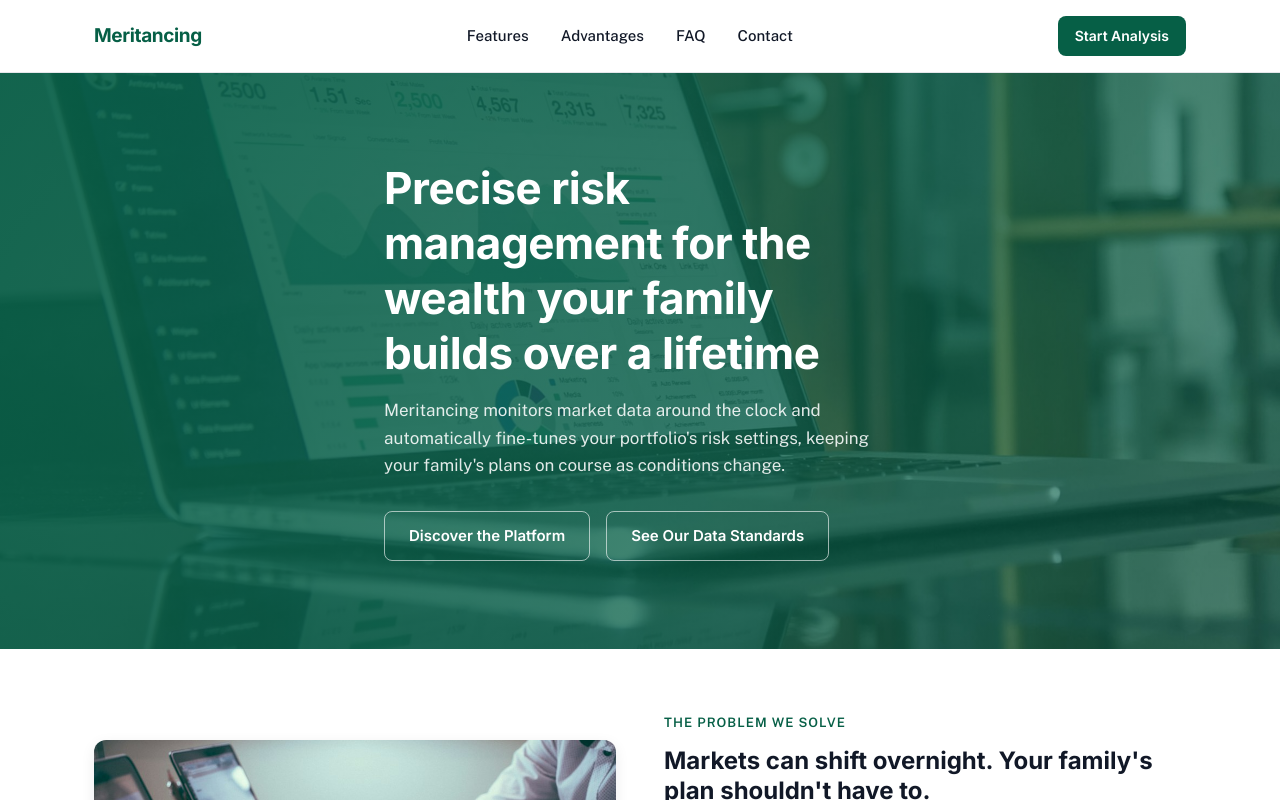
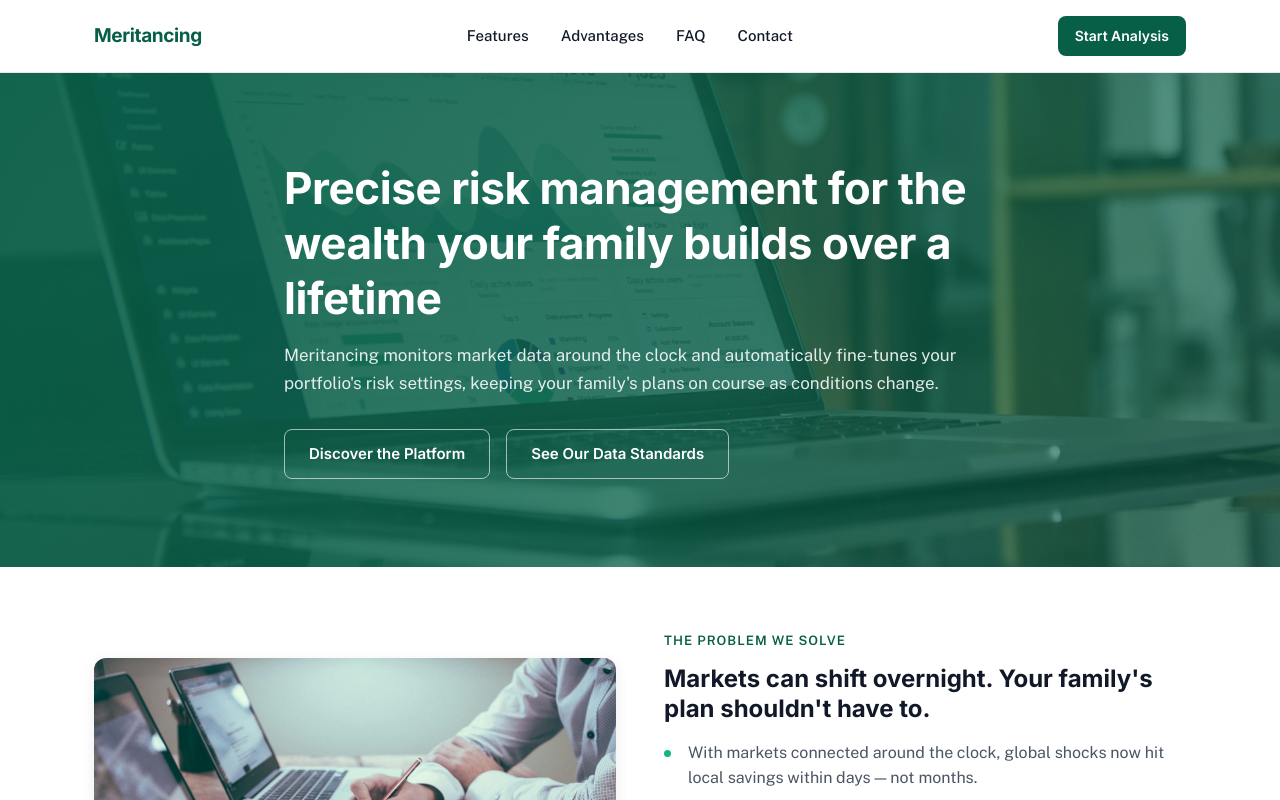
Before and after one commit to taybadeveloper/Meritancing, a Next.js app: page / in a window 1280 px wide. Shown: the top 800 px of the page. Built offline with nearby package versions, Linux system fonts and the light colour scheme.

Commit message:
Increase hero content width

```diff
--- a/app/globals.css
+++ b/app/globals.css
@@ -220,7 +220,7 @@ img{max-width:100%; display:block;}
 .hero-content{
   position:relative;
   z-index:2;
-  max-width:640px;
+  max-width:840px;
   padding:var(--space-4) var(--space-5);
   color:#fff;
 }
@@ -232,7 +232,7 @@ img{max-width:100%; display:block;}
 .hero-content p{
   color:rgba(255,255,255,0.88);
   font-size:17px;
-  max-width:520px;
+  max-width:680px;
 }
 .hero .eyebrow{
   color:rgba(255,255,255,0.75);
```
